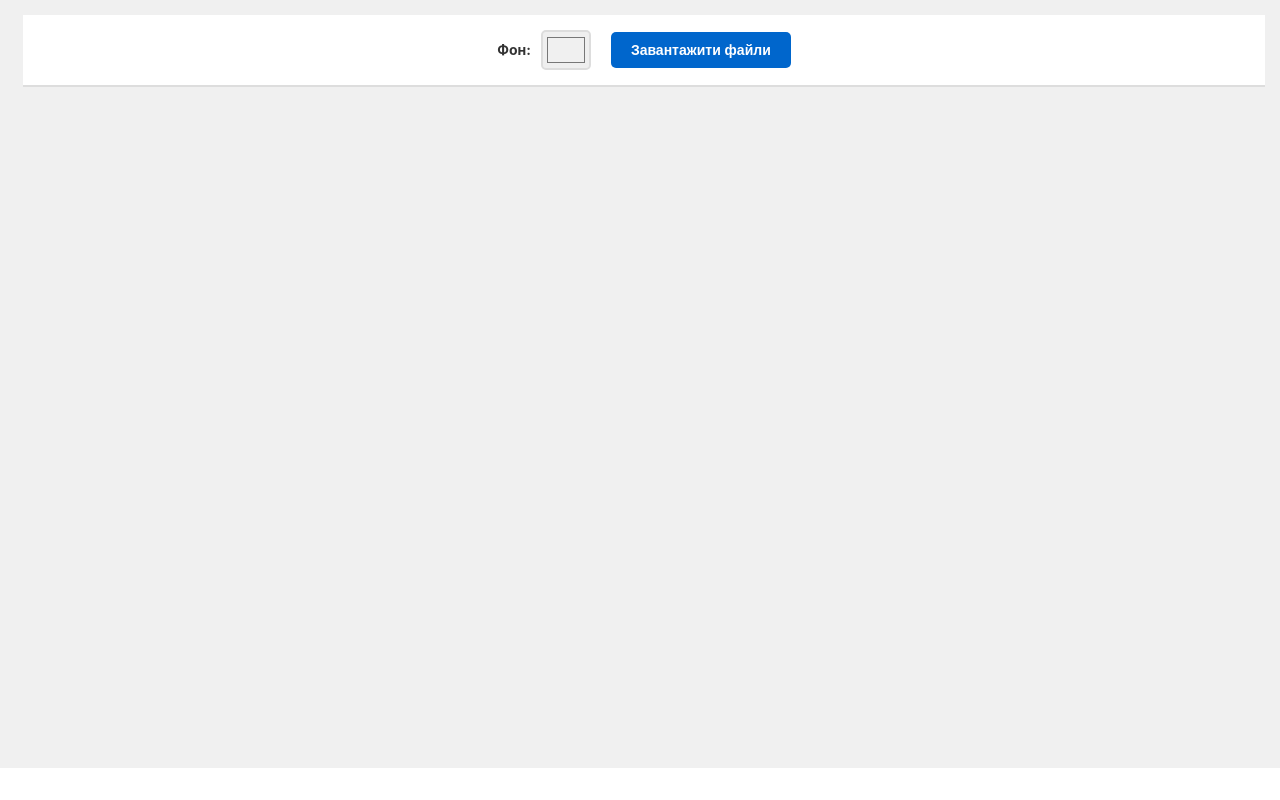
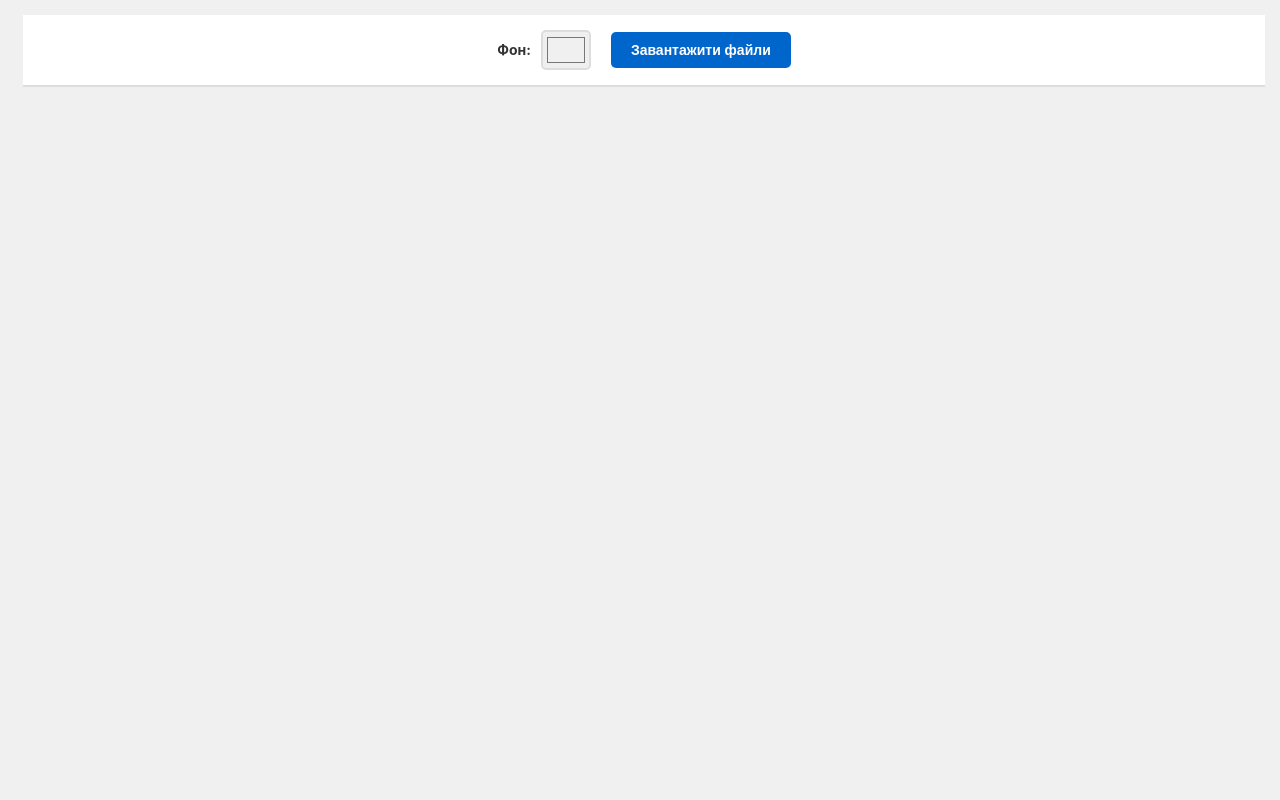
Before and after one commit to DmytroSiianytsia/imgScrolling, a Vue app: page / in a window 1280 px wide. Built offline with nearby package versions, Linux system fonts and the light colour scheme.

Commit message:
add bottom padding

```diff
--- a/src/App.vue
+++ b/src/App.vue
@@ -157,7 +157,7 @@ const stopAutoScroll = () => {
 
 <style scoped>
 .gallery-container {
-  height: 96vh;
+  height: 100vh;
   max-height: 1080px;
   display: flex;
   flex-direction: column;
@@ -277,6 +277,7 @@ const stopAutoScroll = () => {
   flex-direction: column;
   gap: 5px;
   scrollbar-width: thin;
+  padding-bottom: 500px;
 }
 
 .gallery img {
```
